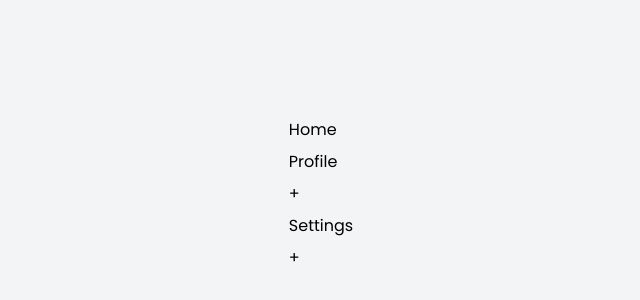
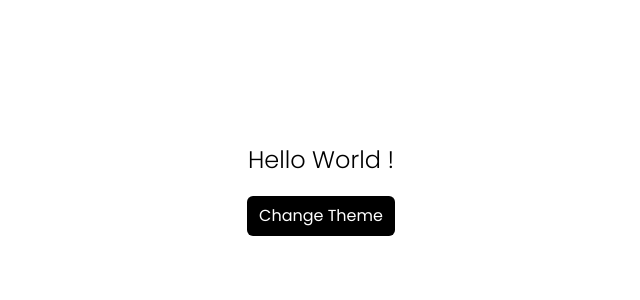
Before and after one commit to cedik456/react-nonstop, a React (Vite) app: page / in a window 1280 px wide. Shown: the part 210-510 px from the top of the page, without its empty margins (319-959 px from the left). Built offline with nearby package versions, Linux system fonts and the light colour scheme.

Commit message:
Create a dark mode toggle and a custom hook for saving local storage

```diff
--- a/src/App.jsx
+++ b/src/App.jsx
@@ -1,5 +1,6 @@
 import Accordion from "./components/accordion/Accordion";
 import ImageSlider from "./components/image-slider/ImageSlider";
+import LightDarkMode from "./components/light-dark-mode/LightDarkMode";
 import LoadMore from "./components/load-more-data/LoadMore";
 import QRCodeGenerator from "./components/qr-code-generator/QrCodeGenerator";
 import RandomColor from "./components/random-color/RandomColor";
@@ -16,7 +17,8 @@ function App() {
       <ImageSlider page={10} />
       <LoadMore /> */}
       {/* <QRCodeGenerator /> */}
-      <TreeView menus={menus} />
+      {/* <TreeView menus={menus} /> */}
+      <LightDarkMode />
     </>
   );
 }
--- /dev/null
+++ b/src/components/light-dark-mode/LightDarkMode.jsx
@@ -0,0 +1,34 @@
+import React, { useEffect, useState } from "react";
+import useLocalStorage from "./useLocalStorage";
+
+const LightDarkMode = () => {
+  const [darkMode, setDarkMode] = useLocalStorage("darkMode", false);
+
+  useEffect(() => {
+    if (darkMode) {
+      document.documentElement.classList.add("dark");
+    } else {
+      document.documentElement.classList.remove("dark");
+    }
+  }, [darkMode]);
+
+  const toggleDarkMode = () => {
+    setDarkMode((prevMode) => !prevMode);
+  };
+
+  return (
+    <div className="bg-white dark:bg-black">
+      <div className=" wrapper">
+        <h1 className="font-light dark:text-white">Hello World !</h1>
+        <button
+          className="px-3 py-2 text-white bg-black rounded-md dark:bg-white dark:text-black"
+          onClick={toggleDarkMode}
+        >
+          Change Theme
+        </button>
+      </div>
+    </div>
+  );
+};
+
+export default LightDarkMode;
--- /dev/null
+++ b/src/components/light-dark-mode/useLocalStorage.jsx
@@ -0,0 +1,27 @@
+import React, { useState } from "react";
+
+const useLocalStorage = (key, initialValue) => {
+  const [storedValue, setStoredValue] = useState(() => {
+    try {
+      const item = window.localStorage.getItem(key);
+      return item ? JSON.parse(item) : initialValue;
+    } catch (error) {
+      console.log(error);
+      return initialValue;
+    }
+  });
+
+  const setValue = (value) => {
+    try {
+      const valueToStore =
+        value instanceof Function ? value(storedValue) : value;
+      setStoredValue(valueToStore);
+      window.localStorage.setItem(key, JSON.stringify(valueToStore));
+    } catch (error) {
+      console.log(error);
+    }
+  };
+  return [storedValue, setValue];
+};
+
+export default useLocalStorage;
--- a/src/components/tree-view/MenuItems.jsx
+++ b/src/components/tree-view/MenuItems.jsx
@@ -10,7 +10,6 @@ const MenuItems = ({ item }) => {
       ...displayCurrentChildren,
       [getCurrentLabel]: !displayCurrentChildren[getCurrentLabel],
     });
-    console.log(displayCurrentChildren);
   }
   return (
     <li>
--- a/src/components/tree-view/TreeView.jsx
+++ b/src/components/tree-view/TreeView.jsx
@@ -3,7 +3,7 @@ import MenuList from "./MenuList";
 
 const TreeView = ({ menus = [] }) => {
   return (
-    <div className="wrapper">
+    <div className="h-full w-[300px] p-4 text-white bg-gray-500 ">
       <MenuList list={menus} />
     </div>
   );
--- a/tailwind.config.js
+++ b/tailwind.config.js
@@ -1,6 +1,7 @@
 /** @type {import('tailwindcss').Config} */
 export default {
   content: ["./index.html", "./src/**/*.{js,ts,jsx,tsx}"],
+  darkMode: "class",
   theme: {
     extend: {},
   },
```
